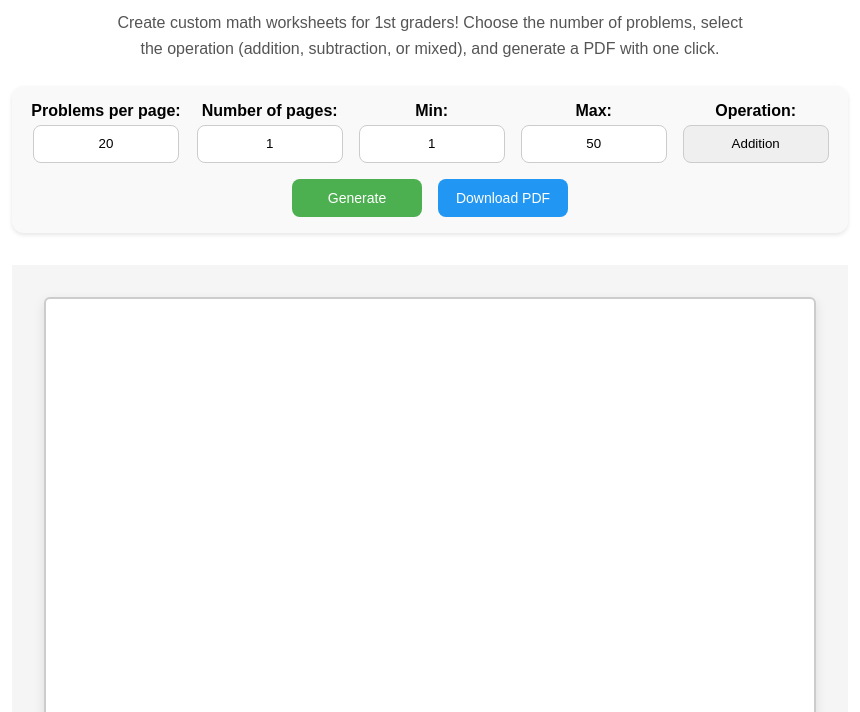
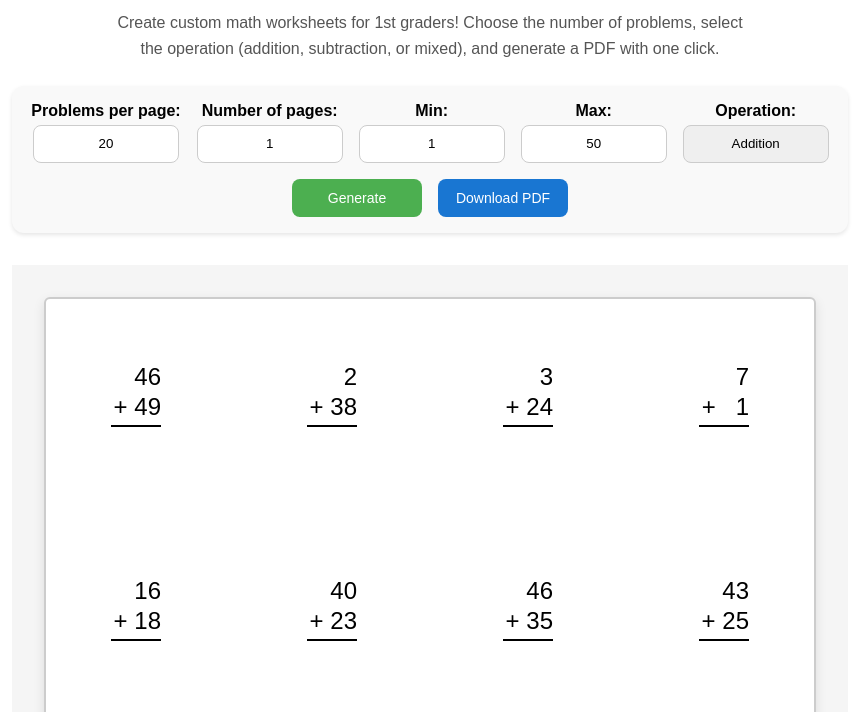
Before and after one commit to Dreblow/WebSite_MathSheetGen, a plain HTML site: page index.html in a window 1280 px wide. Shown: the part 88-800 px from the top of the page, without its empty margins (210-1070 px from the left). Drawn offline with Linux system fonts and the light colour scheme.

Commit message:
V0.0.0.5
* Fixed initial placement of math problems

```diff
--- a/resources/css/styles.css
+++ b/resources/css/styles.css
@@ -165,33 +165,27 @@ button {
    WORKSHEET STYLING
 ==================================================== */
 .worksheet {
-    display: grid;
-    grid-template-columns: repeat(4, 80px); /* Set explicit width for columns */
-    gap: 1.5rem; /* Slightly increase gap for better spacing */
-    justify-content: center; /* Center grid horizontally */
-    text-align: center;
-    padding: 1.5rem;
-    width: 8.5in; /* Letter paper width */
-    height: 11in; /* Letter paper height */
     border: 2px solid #ccc;
     border-radius: 6px;
     background-color: #fff;
     box-shadow: 0 4px 12px rgba(0, 0, 0, 0.1);
-    margin: auto;
-    overflow: hidden;
-  }
+    width: 8.5in; /* Maintain paper width */
+    height: 11in; /* Maintain paper height */
+}
 
-/* Style for individual problem divs */
+.problem-container {
+    display: flex;
+    justify-content: center; /* Center horizontally */
+    align-items: center; /* Center vertically */
+}
+
+/* Individual problem styling */
 .problem {
-    display: flex;
-    flex-direction: column;
-    align-items: flex-end; /* Right-align numbers */
-    justify-content: flex-start;
-    padding: 0.5rem;
-    width: 70px; /* Set consistent width for grid alignment */
+    font-family: 'Arial', sans-serif;
+    font-size: 24px;
     text-align: right;
-    font-size: 20px;
-    font-family: 'Arial', sans-serif;
+    width: 50px;
+    height: auto;
 }
 
 /* Top number style */
@@ -216,8 +210,9 @@ button {
 }
 
 /* ====================================================
-PAGE BREAKS FOR MULTIPLE PAGES (Optional for PDF)
+   PAGE BREAK HANDLING
 ==================================================== */
 .page-break {
-    page-break-before: always; /* Add page break between problem sets */
-}
+    page-break-before: always; /* Ensure new page when printing */
+    margin-top: 1.5rem;
+  }
--- a/resources/js/index.js
+++ b/resources/js/index.js
@@ -62,13 +62,26 @@ function generateProblems() {
 }
 
 // ====================================================
-// RENDER PROBLEMS IN VERTICAL STACK FORMAT
+// RENDER PROBLEMS WITH DYNAMIC GRID LAYOUT
 // ====================================================
 function renderProblems(allProblems) {
     worksheetDiv.innerHTML = "";
 
+    const problemsPerPage = parseInt(problemsPerPageInput.value);
+    const numRows = Math.ceil(Math.sqrt(problemsPerPage)); // Square root for balanced grid
+    const numCols = Math.ceil(problemsPerPage / numRows); // Columns based on rows
+
+    // Set dynamic grid template
+    worksheetDiv.style.display = "grid";
+    worksheetDiv.style.gridTemplateColumns = `repeat(${numCols}, 1fr)`;
+    worksheetDiv.style.gridTemplateRows = `repeat(${numRows}, 1fr)`;
+    worksheetDiv.style.gap = "1rem"; // Maintain consistent spacing
+
     allProblems.forEach((problems) => {
       problems.forEach((problem) => {
+        const problemContainerDiv = document.createElement("div");
+        problemContainerDiv.classList.add("problem-container");
+
         const problemDiv = document.createElement("div");
         problemDiv.classList.add("problem");
 
@@ -79,12 +92,12 @@ function renderProblems(allProblems) {
           const operator = match[2];
           let num2 = match[3];
 
-          // Add a non-breaking space before single digits to align properly
+          // Add non-breaking space for single digits to align properly
           if (num1.length === 1) {
-            num1 = `&nbsp&nbsp;${num1}`; // Add non-breaking space for alignment
+            num1 = `&nbsp;&nbsp;${num1}`; // Add space to align single digits
           }
           if (num2.length === 1) {
-            num2 = `&nbsp&nbsp;${num2}`;
+            num2 = `&nbsp;&nbsp;${num2}`;
           }
 
           // Create the problem layout
@@ -95,15 +108,18 @@ function renderProblems(allProblems) {
           `;
         }
 
-        // Add the problem to the worksheet
-        worksheetDiv.appendChild(problemDiv);
+        // Add problem to the problem container
+        problemContainerDiv.appendChild(problemDiv);
+
+        // Add problem to the dynamically generated grid
+        worksheetDiv.appendChild(problemContainerDiv);
       });
     });
 
     // Enable the download button after generating
     downloadButton.disabled = false;
     downloadButton.classList.add("enabled");
-  }
+}
 
 // ====================================================
 // DOWNLOAD PDF FUNCTION
@@ -127,3 +143,10 @@ async function downloadPDF() {
 // ====================================================
 generateButton.addEventListener("click", generateProblems);
 downloadButton.addEventListener("click", downloadPDF);
+
+// ====================================================
+// AUTO-GENERATE ON PAGE LOAD
+// ====================================================
+window.onload = () => {
+    generateProblems();
+};
```
